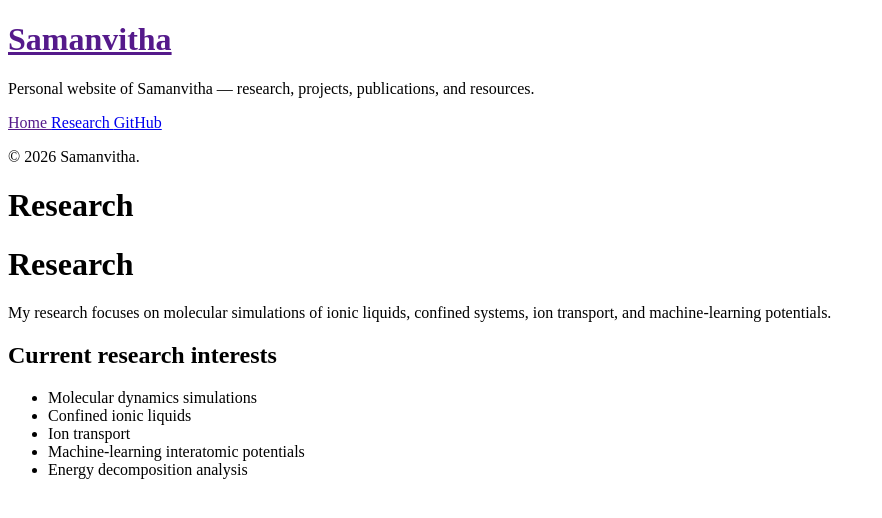
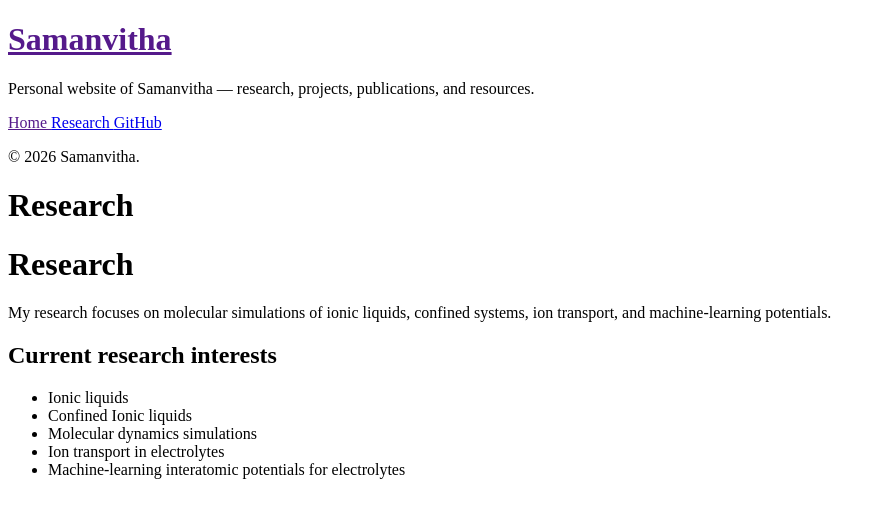
Before and after one commit to Samanvithavs/samanvithavs.github.io, a Jekyll site: the page built from research.md, in a window 1280 px wide. Shown: the top 518 px of the page, without its empty margins (0-882 px from the left). Built offline with Jekyll 4.4.1, drawn with Linux system fonts in a browser that asks for light colours.

Commit message:
Update research.md

```diff
--- a/research.md
+++ b/research.md
@@ -10,8 +10,8 @@ My research focuses on molecular simulations of ionic liquids, confined systems,
 
 ## Current research interests
 
+- Ionic liquids
+- Confined Ionic liquids
 - Molecular dynamics simulations
-- Confined ionic liquids
-- Ion transport
-- Machine-learning interatomic potentials
-- Energy decomposition analysis
+- Ion transport in electrolytes
+- Machine-learning interatomic potentials for electrolytes
```
